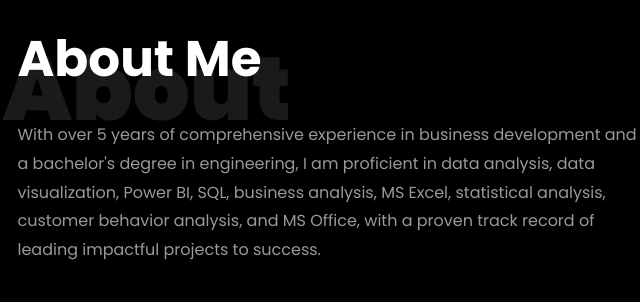
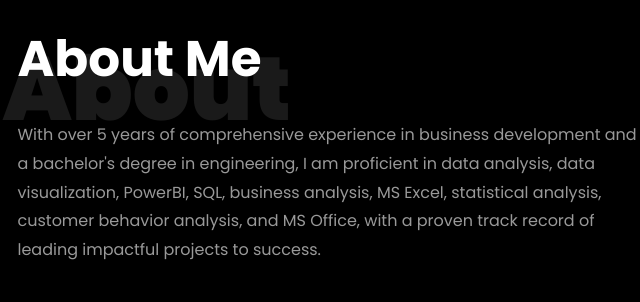
Before and after one commit to MayankGadiya/MayankGadiya.github.io, a plain HTML site: page index.html in a window 1280 px wide. Shown: the part 840-1142 px from the top of the page, 573-1213 px from the left. Drawn offline with Linux system fonts and the light colour scheme; files whose address does not match are found by name.

Commit message:
update profile

```diff
--- a/index.html
+++ b/index.html
@@ -5,6 +5,7 @@
 	<title>Mayank Gadiya Portfolio</title>
 	<meta charset="utf-8">
 	<meta name="viewport" content="width=device-width, initial-scale=1, shrink-to-fit=no">
+
 
 	<link href="https://fonts.googleapis.com/css?family=Poppins:100,200,300,400,500,600,700,800,900" rel="stylesheet">
 
@@ -296,7 +297,7 @@
 
 								<p>With over 5 years of comprehensive experience in business development and a
 									bachelor's degree in engineering, I am proficient in data analysis, data
-									visualization, Power BI, SQL, business analysis, MS Excel, statistical analysis,
+									visualization, PowerBI, SQL, business analysis, MS Excel, statistical analysis,
 									customer behavior analysis, and MS Office, with a proven track record of leading
 									impactful projects to success.</p>
 								<ul class="about-info mt-4 px-md-0 px-2">
```
